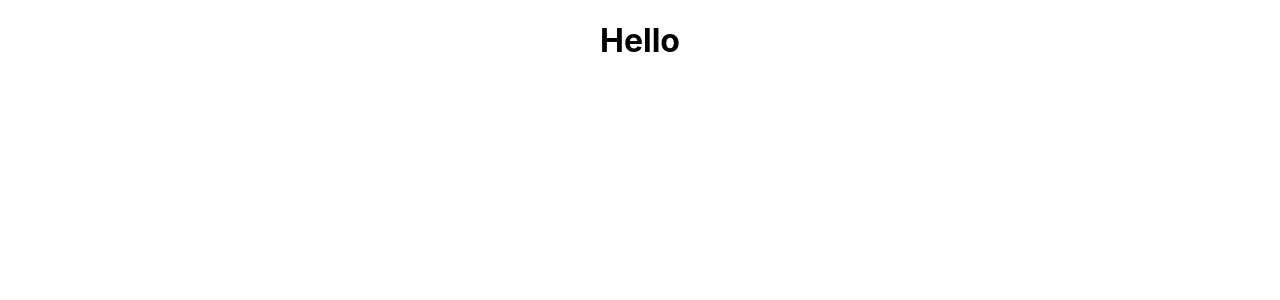
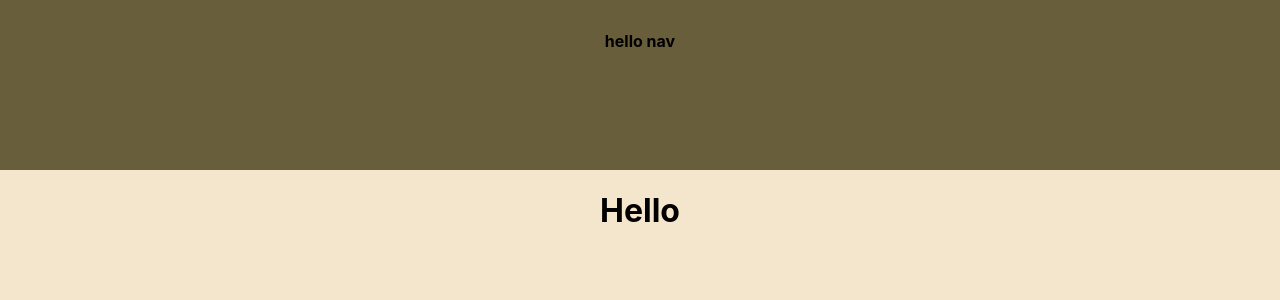
Before and after one commit to cuceta/chefcito, a React (Create React App) app: page / in a window 1280 px wide. Shown: the top 300 px of the page. Built offline with nearby package versions, Linux system fonts and the light colour scheme.

Commit message:
nav bar set up on home page

```diff
--- a/src/App.js
+++ b/src/App.js
@@ -1,6 +1,7 @@
 import logo from './logo.svg';
 import './App.css';
 import Home from "./pages/home/home";
+import Nav from "./pages/nav/nav";
 
 function App() {
   return (
--- a/src/pages/home/home.css
+++ b/src/pages/home/home.css
@@ -1,5 +1,5 @@
-div{
+.home {
     width: 100%;
-    height: auto ;
-    background-color: wheat;
+    height: 3000px ;
+    background-color: #F3E6CC;
 }
--- a/src/pages/home/home.js
+++ b/src/pages/home/home.js
@@ -1,8 +1,11 @@
 import React from 'react';
+import Nav from "../nav/nav";
+import './home.css'
 
 const Home = () => {
     return (
-        <div>
+        <div className="home">
+            <Nav></Nav>
             <h1>Hello</h1>
         </div>
     );
--- a/src/pages/nav/nav.css
+++ b/src/pages/nav/nav.css
@@ -0,0 +1,9 @@
+.background{
+    width: 100%;
+    height: 150px;
+    background-color: #685E3B;
+    margin: 0;
+    padding: 10px 0;
+    top: 0;
+    position: sticky;
+}
--- a/src/pages/nav/nav.js
+++ b/src/pages/nav/nav.js
@@ -1,9 +1,10 @@
 import React from 'react';
+import "./nav.css"
 
 const Nav = () => {
     return (
-        <div>
-
+        <div className="background">
+<h4>hello nav</h4>
         </div>
     );
 };
```
